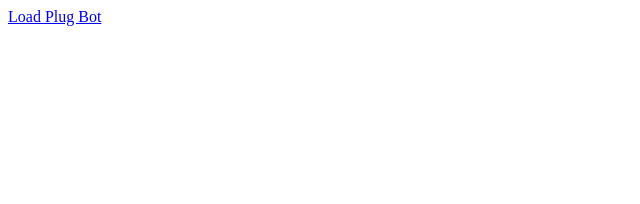
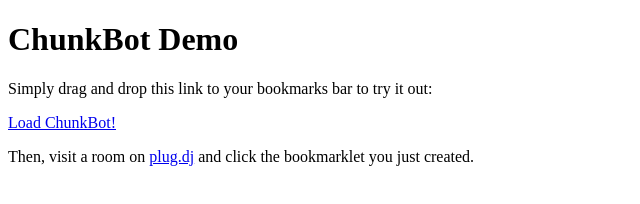
Before and after one commit to patricknelson/chunkbot, a plain HTML site: page index.html in a window 1280 px wide. Shown: the whole page, without its empty margins (0-640 px from the left). Drawn offline with Linux system fonts and the light colour scheme.

Commit message:
Updated demo HTML.

```diff
--- a/index.html
+++ b/index.html
@@ -5,7 +5,10 @@
 </head>
 <body>
 
-<a href="javascript:$.getScript('https://rawgithub.com/patricknelson/chunkbot/master/bot.js');">Load Plug Bot</a>
+<h1>ChunkBot Demo</h1>
+<p>Simply drag and drop this link to your bookmarks bar to try it out:</p>
+<p><a href="javascript:$.getScript('https://rawgithub.com/patricknelson/chunkbot/master/bot.js');">Load ChunkBot!</a></p>
+<p>Then, visit a room on <a href="http://plug.dj" target="_blank">plug.dj</a> and click the bookmarklet you just created.</p>
 
 </body>
 </html>
```
